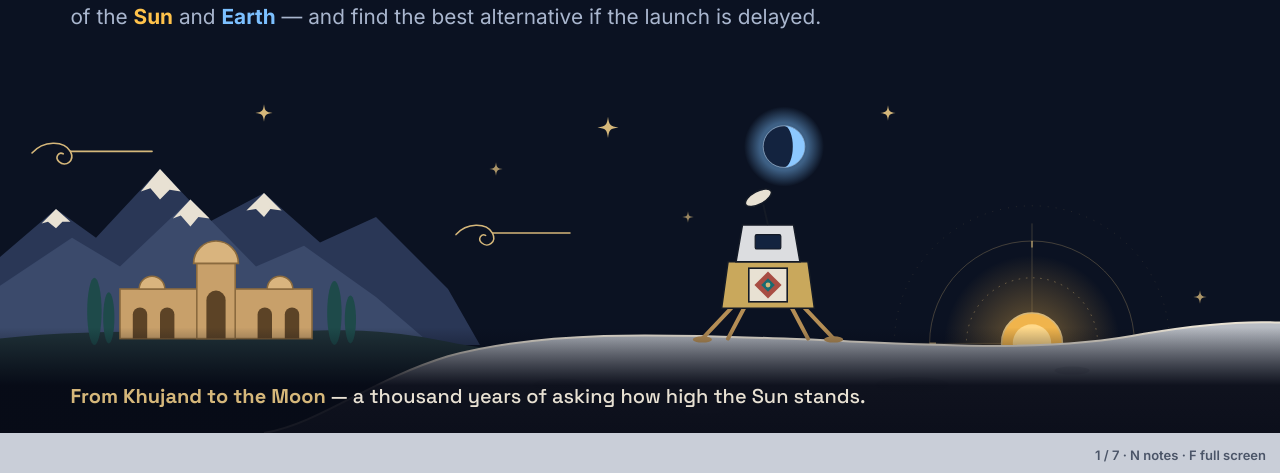
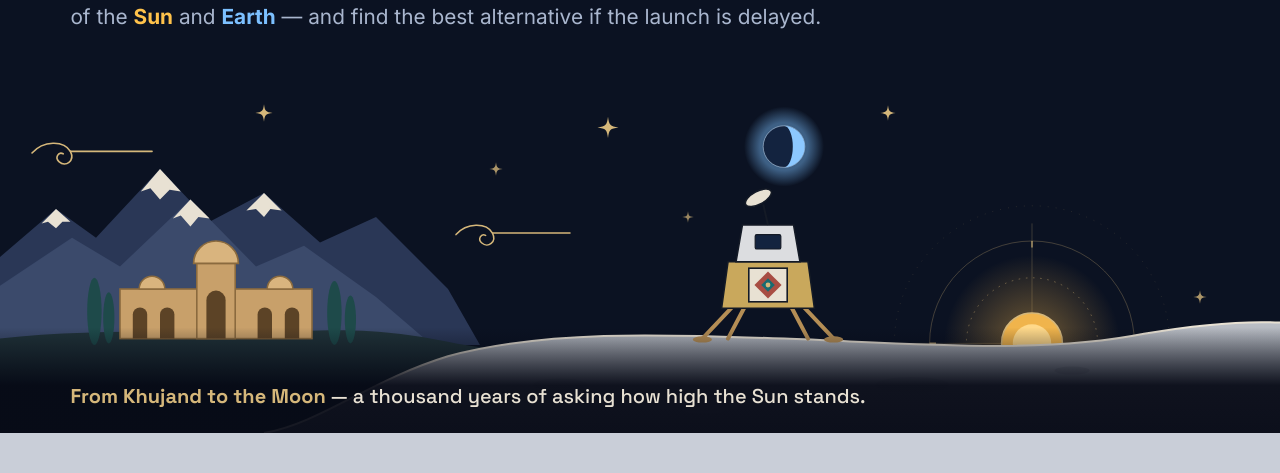
Before and after one commit to Mehrafruz/lunar-horizon, a plain HTML site: page docs/slides/index.html in a window 1280 px wide. Shown: the part 327-800 px from the top of the page. Drawn offline with Linux system fonts and the light colour scheme.

Commit message:
Slides: hide the on-screen N/F key hint (the keys still work)
Co-Authored-By: Claude Opus 5.5 <noreply@anthropic.com>

```diff
--- a/docs/slides/index.html
+++ b/docs/slides/index.html
@@ -103,7 +103,7 @@ a { color: var(--earth-ink); } .dark a { color: #9CCEFF; }
 /* Speaker notes (N) and slide counter */
 #notes { position: fixed; left: 0; right: 0; bottom: 0; max-height: 40vh; overflow: auto; background: rgba(11,18,34,0.94); color: #E6EBF5; font: 17px/1.5 Inter, sans-serif; padding: 14px 20px; display: none; z-index: 5; }
 #notes.on { display: block; }
-#count { position: fixed; right: 14px; bottom: 10px; font: 600 13px Inter, sans-serif; color: #4B5568; z-index: 4; }
+#count { display: none; position: fixed; right: 14px; bottom: 10px; font: 600 13px Inter, sans-serif; color: #4B5568; z-index: 4; }
 .hidden-notes { display: none; }
 
 @media print {
```
